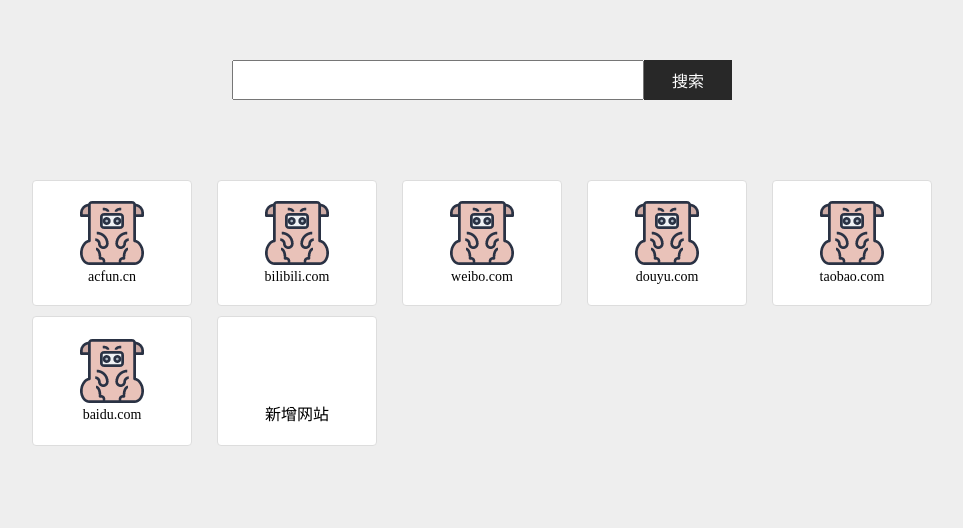
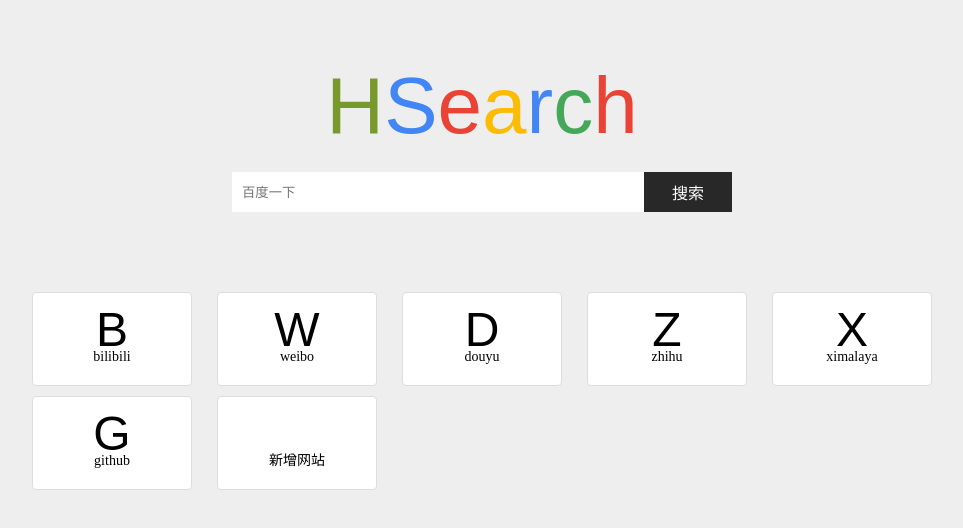
Before and after one commit to zhuxian666/qing-daohang, a website: page src/index.html in a window 1280 px wide. Shown: the whole page, without its empty margins (158-1121 px from the left). Drawn offline with nearby package versions, Linux system fonts and the light colour scheme.

Commit message:
轻导航1.1

```diff
--- a/src/index.html
+++ b/src/index.html
@@ -14,12 +14,14 @@
             overflow: hidden;
         }
     </style>
-    <link rel="stylesheet" href="style.css">
+    <link rel="stylesheet" href="./style.css">
 </head>
 <body>
 <header class="header">
+    <div class="search-logo"><span class="logo-item" style="color:#78992C">H</span><span class="logo-item" style="color:#4285F4">S</span><span class="logo-item" style="color:#EA4335">e</span><span class="logo-item" style="color:#FBBC05">a</span><span class="logo-item" style="color:#4285F4">r</span><span class="logo-item" style="color:#44A759">c</span><span class="logo-item" style="color:#EA4335">h</span>
+    </div>
     <form class="search" method="get" action="https://www.baidu.com/s" target="_self">
-        <input name="wd" type="text">
+        <input name="wd" type="text" placeholder="百度一下">
         <button type="submit">搜索</button>
     </form>
 </header>
@@ -29,7 +31,7 @@
             <div class="addButton">
                 <div class="icon-wrapper">
                     <svg class="icon" aria-hidden="true">
-                        <use xlink:href="#icon-zengjia"></use>
+                        <use xlink:href="#icon-add"></use>
                     </svg>
                 </div>
                 <div class="text">新增网站</div>
@@ -37,8 +39,8 @@
         </li>
     </ul>
 </main>
-<script src="https://at.alicdn.com/t/font_2364636_sccty4rrytg.js"></script>
+<script src="https://at.alicdn.com/t/font_2364636_l1db8jnrffl.js"></script>
 <script src="https://cdn.bootcdn.net/ajax/libs/jquery/3.5.1/jquery.min.js"></script>
-<script src="main.js"></script>
+<script src="./main.js"></script>
 </body>
 </html>
--- a/src/main.js
+++ b/src/main.js
@@ -2,58 +2,66 @@
 const $siteList = $('.siteList')
 const str = JSON.parse(localStorage.getItem('hash'))
 const hash = str || [
-    {logo: 'A', url: 'https://www.acfun.cn'},
     {logo: 'B', url: 'https://www.bilibili.com'},
     {logo: 'W', url: 'https://www.weibo.com'},
     {logo: 'D', url: 'https://www.douyu.com'},
-    {logo: 'T', url: 'https://www.taobao.com'},
-    {logo: 'B', url: 'https://www.baidu.com'}
+    {logo: 'Z', url: 'https://www.zhihu.com/'},
+    {logo: 'X', url: 'https://www.ximalaya.com/'},
+    {logo: 'G', url: 'https://github.com/'},
+
 ]
 const simplifyUrl = (url) => {
     return url.replace('https://', '')
         .replace('http://', '')
         .replace('www.', '')
+        .replace(/\/.*/, '')
+        .replace('.com', '')
 }
 const rander = () => {
     $siteList.find('.site:not(.last)').remove()
     hash.forEach((node, index) => {
         let iconSrc = `${node.url + '/favicon.ico'}`
         const $li = $(`<li class="site">
-            <img class="icon-wrapper" src="${iconSrc}"/>
+            <div class="icon-wrapper">${node.logo}</div>
             <div class="link">${simplifyUrl(node.url)}</div>
             <svg class="icon close" aria-hidden="true">
                     <use xlink:href="#icon-shanchu"></use>
                 </svg>
         </li>`).insertBefore($last)
+            $li.find('.icon-wrapper').addClass(`${simplifyUrl(node.url)}`)
 
-        $('.icon-wrapper').on('error',(xxx)=>{
-            xxx.target.src = '../27-pig.png'
+        const $img = $(`<img class="icon-wrapper" src="${iconSrc}"/>`)
+        $img.on('load', () =>{
+            const $removeClass = $('.site').find(`${'.'+simplifyUrl(iconSrc)}`)
+            $removeClass.replaceWith($img)
         })
         $li.on('click', () => {
             window.open(node.url)
         })
         $li.on('click', '.close', (e) => {
+            console.log(1);
             e.stopPropagation()
             hash.splice(index, 1)
             rander()
         })
     })
 }
-// http://www.baidu.com/favicon.ico
 rander()
 
 $('.addButton').on('click', () => {
     let url = window.prompt('请输入要添加的网址')
-    if (url.indexOf('http') !== 0) {
-        url = 'https://www.' + url
+    if (url && url.indexOf('http') !== 0) {
+        url = 'https://' + url
     }
-    hash.push({
-        logo: simplifyUrl(url)[0].toUpperCase(),
-        url: url
-    })
-    rander()
+    if (url) {
+        hash.push({
+            logo: simplifyUrl(url)[0].toUpperCase(),
+            url: url
+        })
+        rander()
+    }
 })
-window.onbeforeunload=()=>{
+window.onbeforeunload = () => {
     const string = JSON.stringify(hash)
-    localStorage.setItem('hash',string)
+    localStorage.setItem('hash', string)
 }
--- a/src/style.css
+++ b/src/style.css
@@ -3,37 +3,64 @@
     margin: 0;
     padding: 0;
 }
+
 ul, ol {
     list-style: none;
 }
+
 *::before, *::after {
     box-sizing: border-box;
 }
+
 a {
     color: inherit;
     text-decoration: none;
 }
-body {background: #EEE;}
-.header{
+
+body {
+    background: #EEE;
+}
+
+.header {
     margin: 60px 30px 80px;
 }
-.search{
+.search-logo{
+display: flex;
+    flex-wrap: nowrap;
+    justify-content: center;
+    align-items: center;
+    margin-bottom: 20px;
+    font-family: arial, sans-serif;
+    font-size: 60px;
+}
+@media (min-width: 565px) {
+    .search-logo{
+        font-size: 80px;
+    }
+}
+.search {
     display: flex;
     flex-wrap: nowrap;
 }
+
 @media (min-width: 565px) {
-    .header{
+    .header {
         max-width: 500px;
         margin-left: auto;
         margin-right: auto
     }
 }
-.header input{
+.header input {
     width: 100%;
     height: 40px;
     padding: 0 10px;
+    border-radius: 0;
+    border: none;
 }
-.header button{
+.header input:hover{
+    border: none;
+}
+.header button {
     white-space: nowrap;
     padding: 0 28px;
     border: none;
@@ -41,33 +68,39 @@
     color: white;
     font-size: 16px;
 }
+
 .main {
     max-width: 900px;
     margin-left: auto;
     margin-right: auto;
 }
-.siteList{
+
+.siteList {
     display: flex;
     flex-wrap: wrap;
     justify-content: space-between;
     margin: 20px;
 }
+
 @media (min-width: 565px) {
-    .siteList{
+    .siteList {
         margin-left: 0;
         margin-right: -29px;
         justify-content: flex-start;
     }
 }
-.siteList  li {
+
+.siteList li {
     margin-bottom: 10px;
 }
-@media(min-width: 565px){
+
+@media (min-width: 565px) {
     .siteList li {
         margin-right: 25px;
     }
 }
-.siteList .site{
+
+.siteList .site {
     width: 160px;
     display: flex;
     justify-content: center;
@@ -80,20 +113,24 @@
     position: relative;
     cursor: pointer;
 }
-.siteList .site .link{
+
+.siteList .site .link {
     font-size: 14px;
     margin-top: 4px;
 }
-.siteList .site .icon-wrapper{
-    width: 64px;
-    height: 64px;
+
+.siteList .site .icon-wrapper {
+    width: 32px;
+    height: 32px;
     display: flex;
     justify-content: center;
     align-items: center;
-    font-size: 64px;
+    font-size: 48px;
     text-transform: uppercase;
+    font-family: arial, sans-serif;
 }
-.siteList .site .close{
+
+.siteList .site .close {
     width: 20px;
     height: 20px;
     position: absolute;
@@ -102,12 +139,22 @@
     display: none;
     cursor: default;
 }
+
 .siteList .site:hover .close {
     display: block;
 }
+.addButton{
+    display: flex;
+    justify-content: center;
+    align-items: center;
+    flex-direction: column;
+}
+.text{
+    font-size: 14px;
+}
 .siteList .addButton .icon-wrapper {
-    width: 64px;
-    height: 64px;
+    width: 32px;
+    height: 32px;
     display: flex;
     justify-content: center;
     align-items: center;
```
Also changed, not shown: dist/index.html, dist/index.js (deleted), 13 other files.
